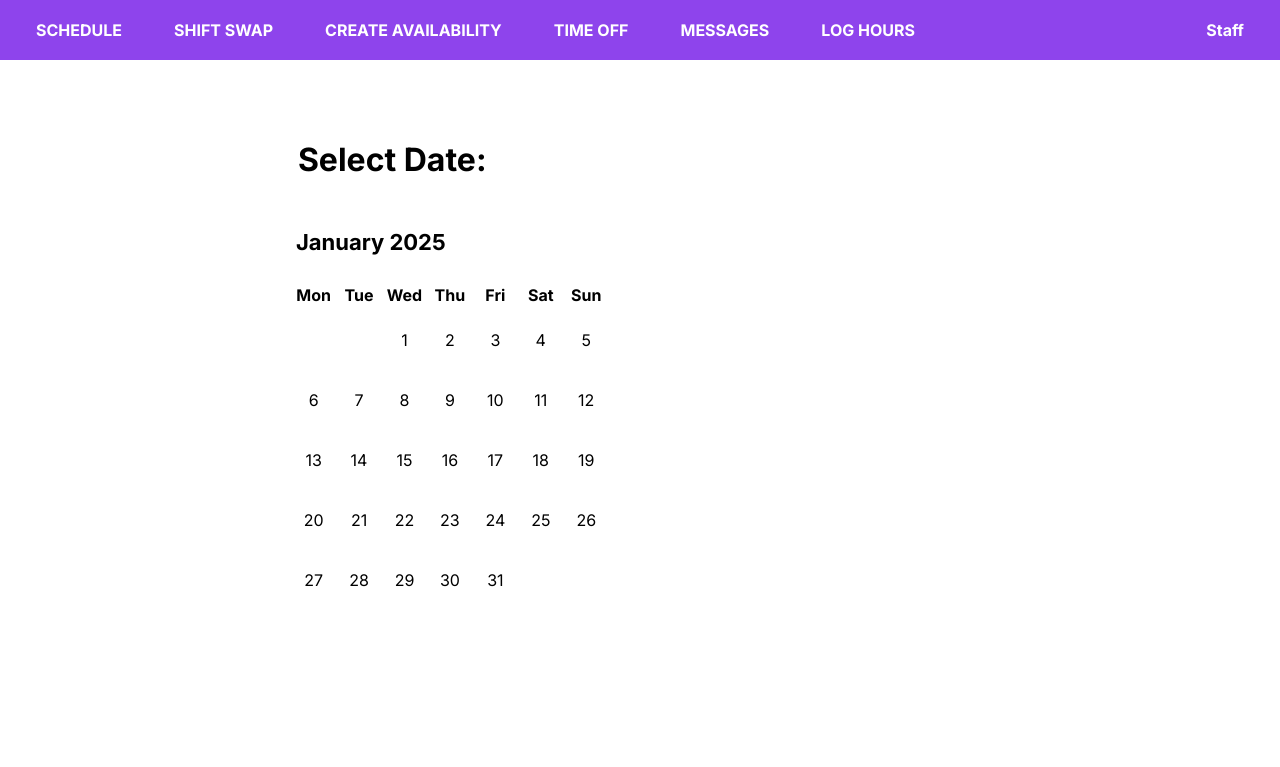
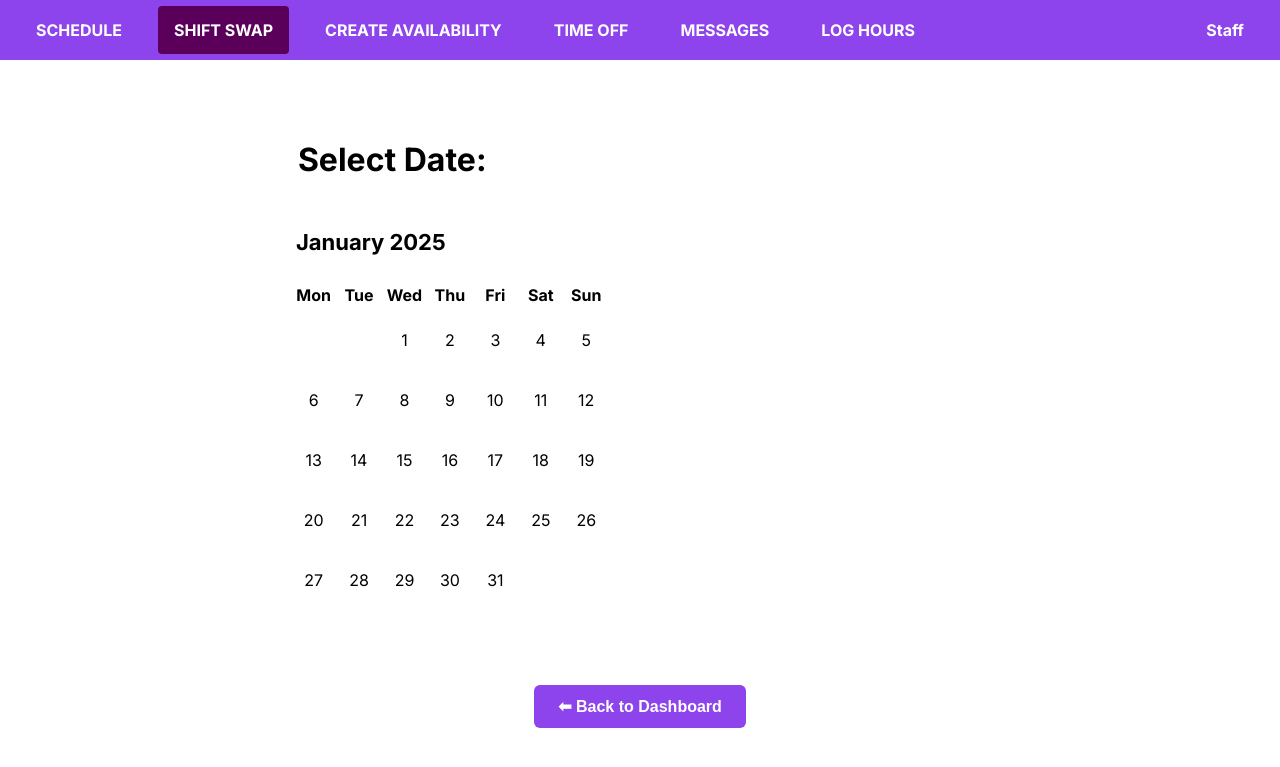
Before and after one commit to RicardoGarcia11/BTM495_SchedulingSystem, a Flask app: template frontend/templates/staff_shiftswap.html in a window 1280 px wide. Shown: the top 767 px of the page. Run offline with Flask 3, Linux system fonts and the light colour scheme; the template is opened without the code that fills it: most values are stand-ins (such as "Sample title", 1, 10 or a date in 2020).

Commit message:
Added dashboard option on staff_ shiftswap html

```diff
--- a/frontend/templates/staff_shiftswap.html
+++ b/frontend/templates/staff_shiftswap.html
@@ -156,7 +156,7 @@
   <nav>
     <ul>
       <li><a href="{{ url_for('staff_dashboard') }}">SCHEDULE</a></li>
-      <li><a href="{{ url_for('staff_shiftswap') }}">SHIFT SWAP</a></li>
+      <li><a href="{{ url_for('staff_shiftswap') }}" class="active">SHIFT SWAP</a></li>
       <li><a href="#">CREATE AVAILABILITY</a></li>
       <li><a href="#">TIME OFF</a></li>
       <li><a href="#">MESSAGES</a></li>
@@ -181,7 +181,6 @@
         <div>Fri</div><div>Sat</div><div>Sun</div>
       </div>
       <div class="calendar-dates">
-        <!-- Static cells for layout -->
         {% for i in range(2) %}
         <div class="calendar-cell"></div>
         {% endfor %}
@@ -193,7 +192,6 @@
 
     <div class="swap-panel">
       <div class="swap-title">Available to Swap:</div>
-
       {% if my_shift_id %}
         {% for user in other_users %}
           <div class="swap-user">
@@ -206,5 +204,15 @@
       {% endif %}
     </div>
   </div>
+
+  <div style="text-align: center; margin-top: 40px;">
+    <a href="{{ url_for('staff_dashboard') }}">
+      <button style="background-color: #8e44ec; color: white; padding: 12px 24px; font-size: 16px; border: none; border-radius: 6px; cursor: pointer; font-weight: bold; transition: background-color 0.3s ease;"
+      onmouseover="this.style.backgroundColor='#5a005a'"
+      onmouseout="this.style.backgroundColor='#8e44ec'">
+        ⬅ Back to Dashboard
+      </button>
+    </a>
+  </div>
 </body>
 </html>
```
